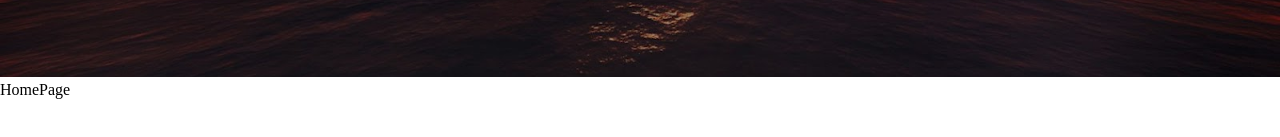
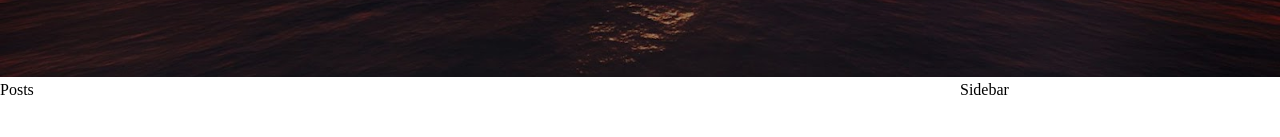
Before and after one commit to BhavyaT-135/Blog-Website---MERN-App, a React (Create React App) app: page / in a window 1280 px wide. Shown: the part 613-750 px from the top of the page. Built offline with nearby package versions, Linux system fonts and the light colour scheme.

Commit message:
⚡️ Created sidebar and posts

```diff
--- a/src/pages/home/Home.jsx
+++ b/src/pages/home/Home.jsx
@@ -1,11 +1,16 @@
 import Header from '../../header/Header';
+import Posts from '../../posts/Posts';
+import Sidebar from '../../sidebar/Sidebar';
 import './home.css';
 
 export default function Home() {
   return (
+    <>
+      <Header />
       <div className="home">
-          <Header />
-          HomePage
+        <Posts />
+        <Sidebar />
       </div>
+    </>
   )
 }
--- a/src/pages/home/home.css
+++ b/src/pages/home/home.css
@@ -0,0 +1,3 @@
+.home{
+    display: flex;
+}
--- /dev/null
+++ b/src/posts/Posts.jsx
@@ -0,0 +1,7 @@
+import './posts.css';
+
+export default function Posts() {
+  return (
+    <div className='posts'>Posts</div>
+  )
+}
--- /dev/null
+++ b/src/posts/posts.css
@@ -0,0 +1,3 @@
+.posts{
+    flex: 9;
+}
--- /dev/null
+++ b/src/sidebar/Sidebar.jsx
@@ -0,0 +1,9 @@
+import './sidebar.css';
+
+export default function Sidebar() {
+  return (
+      <div className='sidebar'>
+          Sidebar
+      </div>
+  )
+}
--- /dev/null
+++ b/src/sidebar/sidebar.css
@@ -0,0 +1,3 @@
+.sidebar{
+    flex: 3;
+}
```
